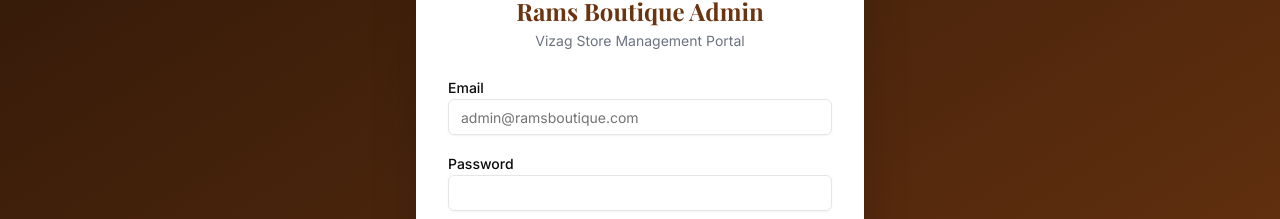
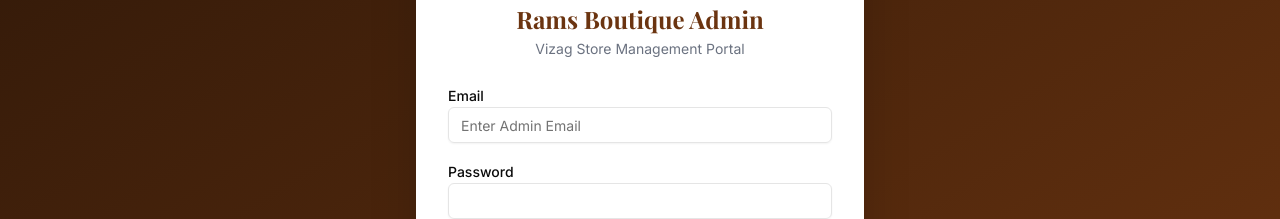
Before and after one commit to balaram17/ramsboutique-main, a React (Create React App) app in the folder frontend/: page /admin/login in a window 1280 px wide. Shown: the part 291-510 px from the top of the page. Built offline with nearby package versions, Linux system fonts and the light colour scheme; no server answers.

Commit message:
fix: update admin login form placeholder and comment for security

```diff
--- a/frontend/src/pages/admin/AdminLogin.jsx
+++ b/frontend/src/pages/admin/AdminLogin.jsx
@@ -30,12 +30,12 @@ const AdminLogin = () => {
           <p className="text-sm text-gray-500 mt-1">Vizag Store Management Portal</p>
         </div>
         <form onSubmit={submit} className="space-y-4">
-          <div><Label>Email</Label><Input type="email" required autoComplete="username" placeholder="admin@ramsboutique.com" value={f.email} onChange={(e) => setF({ ...f, email: e.target.value })} /></div>
+          <div><Label>Email</Label><Input type="email" required autoComplete="username" placeholder="Enter Admin Email" value={f.email} onChange={(e) => setF({ ...f, email: e.target.value })} /></div>
           <div><Label>Password</Label><Input type="password" required autoComplete="current-password" value={f.password} onChange={(e) => setF({ ...f, password: e.target.value })} /></div>
           <Button type="submit" disabled={busy} className="w-full bg-[#6b3410] hover:bg-[#4d260b]">{busy && <Loader2 className="w-4 h-4 mr-2 animate-spin" />}Sign in as Admin</Button>
         </form>
         <div className="mt-4 text-xs text-center text-gray-500">
-          Demo: admin@ramsboutique.com / admin123<br />
+          {/* Demo: admin@ramsboutique.com / admin123 */}
           <Link to="/" className="hover:underline">← Back to shop</Link>
         </div>
       </div>
```
